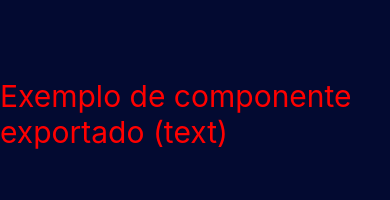
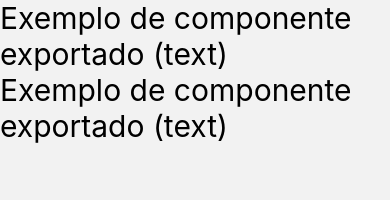
Before and after one commit to LauroAranha/Acme-Airlines, a React Native app: screen /ComponentsTemplate in a window 390 px wide. Shown: the top 200 px of the page. Built offline with nearby package versions, Linux system fonts and the light colour scheme.

Commit message:
Template inicial dos componentes

```diff
--- a/App.js
+++ b/App.js
@@ -4,6 +4,7 @@ import { createStackNavigator } from '@react-navigation/stack';
 import LoginRegisScreen from './src/screens/LoginRegis/LoginRegisScreen';
 import PlaneInfoScreen from './src/screens/PlaneInfo/PlaneInfoScreen';
 import ProfileScreen from './src/screens/Profile/ProfileScreen';
+import ComponentsTemplate from './src/screens/ComponentsTemplate/ComponentsTemplate';
 
 const AppStack = createStackNavigator();
 
@@ -23,6 +24,11 @@ const App = () => {
                     headerTitleAlign: 'center',
                 }}
             >
+                <AppStack.Screen
+                    name="ComponentsTemplate"
+                    component={ComponentsTemplate}
+                    options={{ headerShown: false }}
+                />
                 <AppStack.Screen
                     name="LoginRegisScreen"
                     component={LoginRegisScreen}
--- a/src/components/ExemploComponente.js
+++ b/src/components/ExemploComponente.js
@@ -9,7 +9,7 @@ const  ExemploComponente = () => {
 
 const styles = StyleSheet.create({
     textStyle:{
-        color:'red',
+        color:'black',
         alignItems:"center",
         display:"flex",
         justifyContent:"center",
--- /dev/null
+++ b/src/screens/ComponentsTemplate/ComponentsTemplate.js
@@ -0,0 +1,18 @@
+import React, { useState, useEffect } from 'react';
+import { View, Text, Image, TouchableOpacity } from 'react-native';
+import { TextInput } from 'react-native-gesture-handler';
+import { TextInputMask } from 'react-native-masked-text';
+
+import ExemploComponente from '../../components/ExemploComponente'
+
+
+const ComponentsTemplate = () => {
+    return (
+        <View>
+            <ExemploComponente />
+            <ExemploComponente />
+        </View>
+    );
+};
+
+export default ComponentsTemplate;
```
